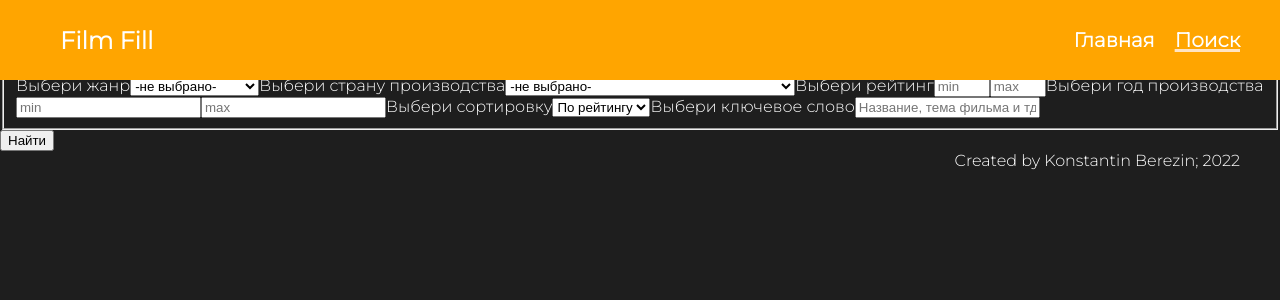
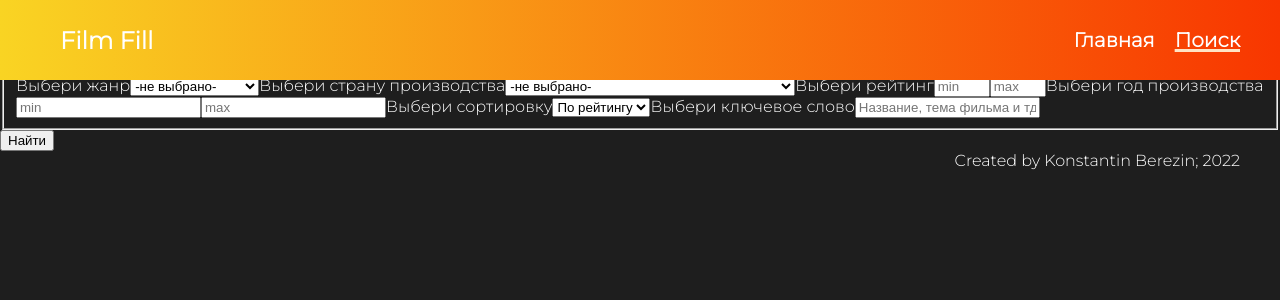
Before and after one commit to BerezinKonstantin/film_app, a Next.js app: page /search_page in a window 1280 px wide. Shown: the top 300 px of the page. Built offline with nearby package versions, Linux system fonts and the light colour scheme.

Commit message:
Изменен цвет шапки

```diff
--- a/styles/Header.module.css
+++ b/styles/Header.module.css
@@ -2,7 +2,7 @@
   display: flex;
   flex-direction: row;
   justify-content: space-between;
-  background-color: orange;
+  background-image: linear-gradient(to left, #f83600 0%, #f9d423 100%);
   width: 100%;
   height: 80px;
   position: fixed;
```
